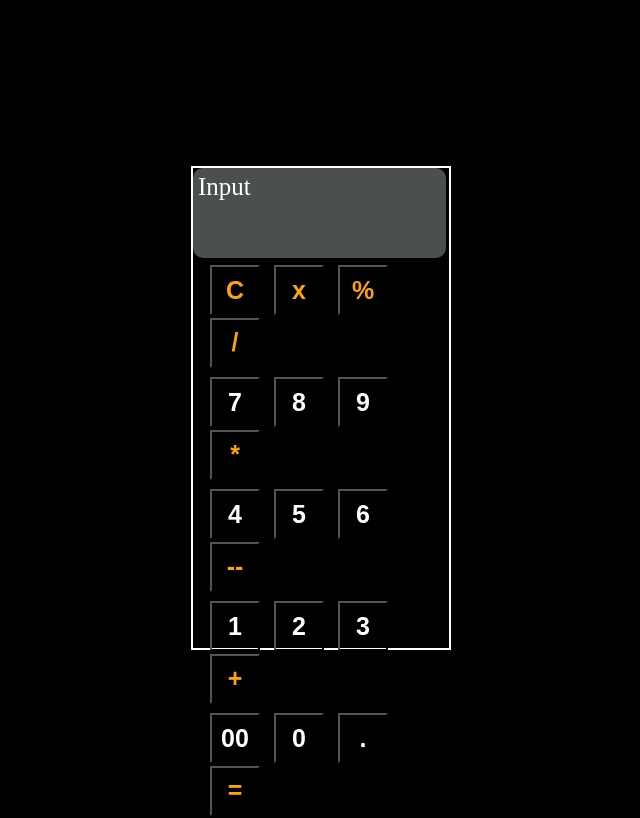
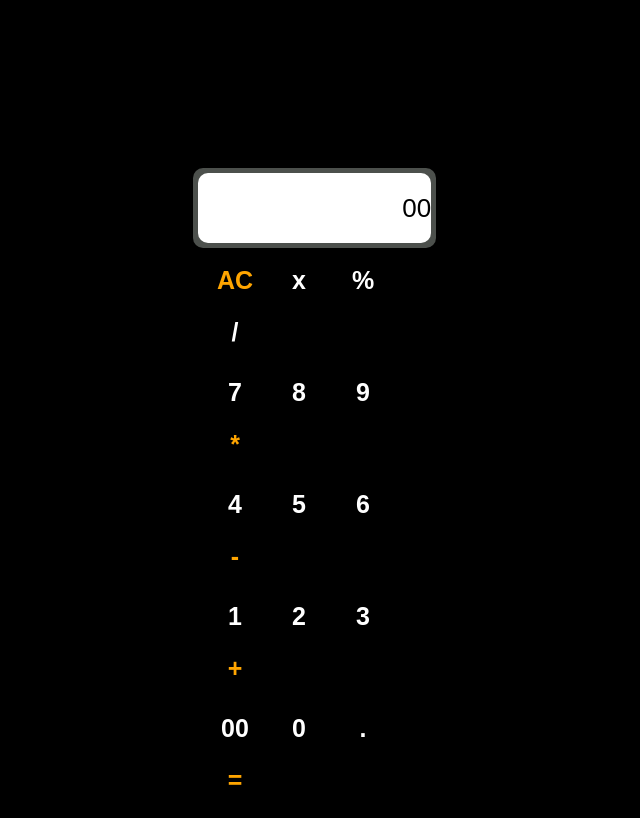
Before and after one commit to PintuKumarSaw/HTML-and-CSS-calculator, a plain HTML site: page index.html in a window 1280 px wide. Both pictures are taken after a click on the button "00". Shown: the whole page, without its empty margins (327-967 px from the left). Drawn offline with Linux system fonts and the light colour scheme.

Commit message:
this is calcultor

```diff
--- a/index.html
+++ b/index.html
@@ -10,43 +10,44 @@
     <div class="box">
         <div class="container">
             <div class="text">
-                Input
+                <input type="text" id="insertValue" >
             </div>
 
-            <div class="row">
-                <button id="orange">C</button>
-                <button id="orange">x</button>
-                <button id="orange">%</button>
-                <button id="orange">/</button>
+            <div class="row" id="orange">
+                <button class="button" id="orange">AC</button>
+                <button class="button" >x</button>
+                <button class="button" >%</button>
+                <button class="button" >/</button>
             </div>
             <div class="row">
-                <button>7</button>
-                <button>8</button>
-                <button>9</button>
-                <button id="orange">*</button>
+                <button class="button" >7</button>
+                <button class="button" >8</button>
+                <button class="button">9</button>
+                <button class="button" id="orange">*</button>
             </div>
             <div class="row">
-                <button>4</button>
-                <button>5</button>
-                <button>6</button>
-                <button id="orange">--</button>
+                <button class="button">4</button>
+                <button class="button">5</button>
+                <button class="button">6</button>
+                <button class="button" id="orange">-</button>
 
             </div>
             <div class="row">
-                <button>1</button>
-                <button>2</button>
-                <button>3</button>
-                <button id="orange">+</button>
+                <button class="button">1</button>
+                <button class="button" >2</button>
+                <button class="button">3</button>
+                <button class="button" id="orange" c>+</button>
 
             </div>
             <div class="row">
-                <button>00</button>
-                <button>0</button>
-                <button>.</button>
-                <button id="orange">=</button>
+                <button class="button">00</button>
+                <button class="button">0</button>
+                <button class="button">.</button>
+                <button class="button" id="orange">=</button>
             </div>
         </div>
     </div>
 
+    <script src="script.js"></script>
 </body>
 </html>
--- /dev/null
+++ b/script.js
@@ -0,0 +1,49 @@
+
+let result ="";
+
+let btn = document.querySelectorAll('.button');
+
+Array.from(btn).forEach(b => {
+    b.addEventListener("click", (e)=>{
+
+        console.log(e.target);
+
+        if(e.target.innerHTML == "="){
+
+            if(result.length > 0){
+            result = eval(result);
+            document.getElementById("insertValue").value = result;
+            }
+        }
+
+        else if(e.target.innerHTML == "AC"){
+            result = "00";
+            document.getElementById("insertValue").value = result;
+        }
+
+        else if(e.target.innerHTML == "x"){
+            result = result.slice(0, result.length-1);
+            document.getElementById("insertValue").value = result;
+        }
+
+        else if (e.currentTarget.innerHTML =="+" || e.target.innerHTML=="-" || e.target.innerHTML=="*" || e.target.innerHTML=="/" || e.target.innerHTML=="%"){
+            if(result.length>0){
+                result = result+e.target.innerHTML;
+                document.getElementById("insertValue").value = result;
+            }
+        }
+
+
+        else{
+            if(result == "00"){
+                result =e.target.innerHTML;
+                document.getElementById("insertValue").value = result;
+            }
+            else{
+                result = result +  e.target.innerHTML;
+                document.getElementById("insertValue").value = result;
+            }
+
+        }
+    })
+});
--- a/style.css
+++ b/style.css
@@ -1,5 +1,10 @@
+*{
+    box-sizing: border-box;
+
+}
 body{
     background: #000;
+
 }
 
 .box{
@@ -10,7 +15,7 @@ body{
     width: 100vw;
 }
 .container{
-    border: 2px solid white;
+    /* border: 2px solid white; */
     height: 60%;
     width: 20%;
 }
@@ -29,9 +34,14 @@ button{
     font-weight: bold;
     background:inherit;
     color: white;
-    /* border: none; */
+    border: none;
     margin-left:10px;
 
+}
+button:hover{
+    background-color: white;
+    color: black;
+    border-radius: 50%;
 }
 
 .text{
@@ -45,3 +55,13 @@ button{
 
 
 }
+.text input{
+    height: 100%;
+    width: 100%;
+    padding: 0;
+    margin:0;
+    border: none;
+    border-radius: 10px;
+    font-size: 26px;
+    text-align: right;
+}
```
